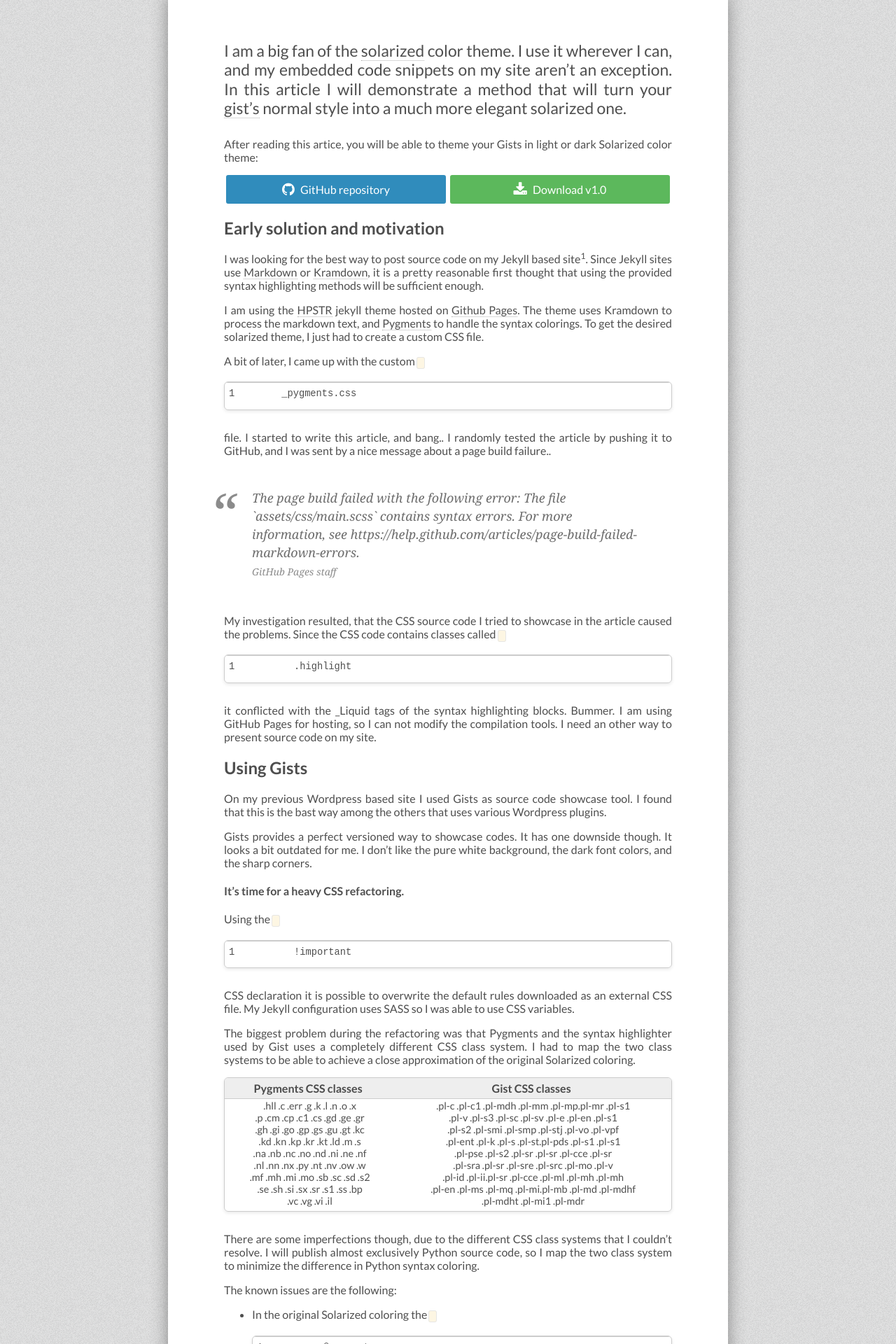
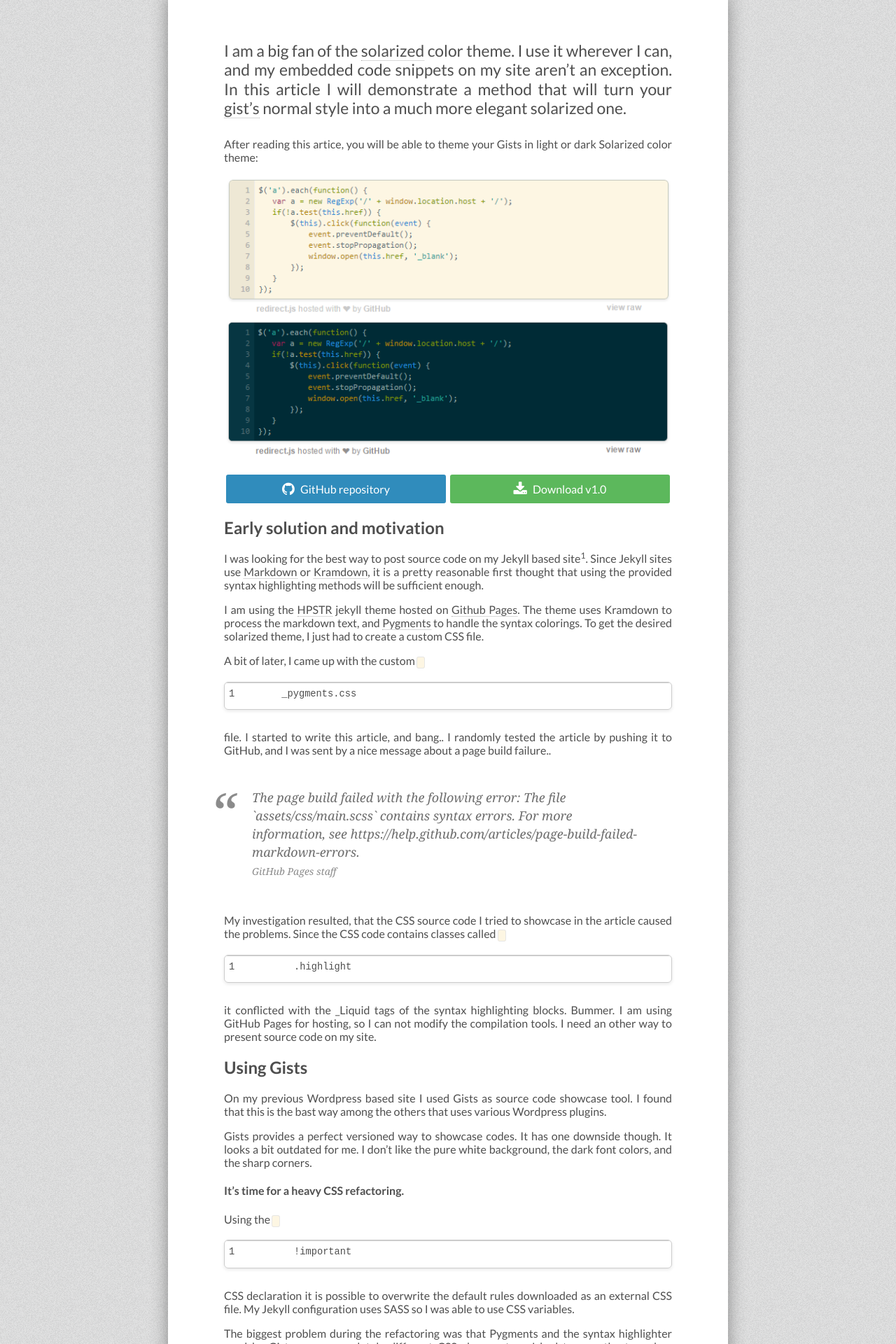
Before and after one commit to tiborsimon/tiborsimon.github.io, a Jekyll site: the page built from _posts/2015-04-19-solarized-theme-for-embedded-gists.md, in a window 1280 px wide. Shown: the part 303-2223 px from the top of the page at 70% size. Built offline with Jekyll 4.4.1, drawn with Linux system fonts in a browser that asks for light colours; nearby versions of some CDN libraries; comment, search, counter and statistics services are not loaded.

Commit message:
Article update

```diff
--- a/_posts/2015-04-19-solarized-theme-for-embedded-gists.md
+++ b/_posts/2015-04-19-solarized-theme-for-embedded-gists.md
@@ -12,6 +12,8 @@
 I am a big fan of the [solarized](http://ethanschoonover.com/solarized) color theme. I use it wherever I can, and my embedded code snippets on my site aren't an exception. In this article I will demonstrate a method that will turn your [gist's](gist.github.com) normal style into a much more elegant solarized one.
 
 After reading this artice, you will be able to theme your Gists in light or dark Solarized color theme:
+
+<img src="http://tiborsimon.github.io/images/solarized-gist/solarized-gist-demo-image.png" />
 
 {% include repo_and_release.html %}
 
```
